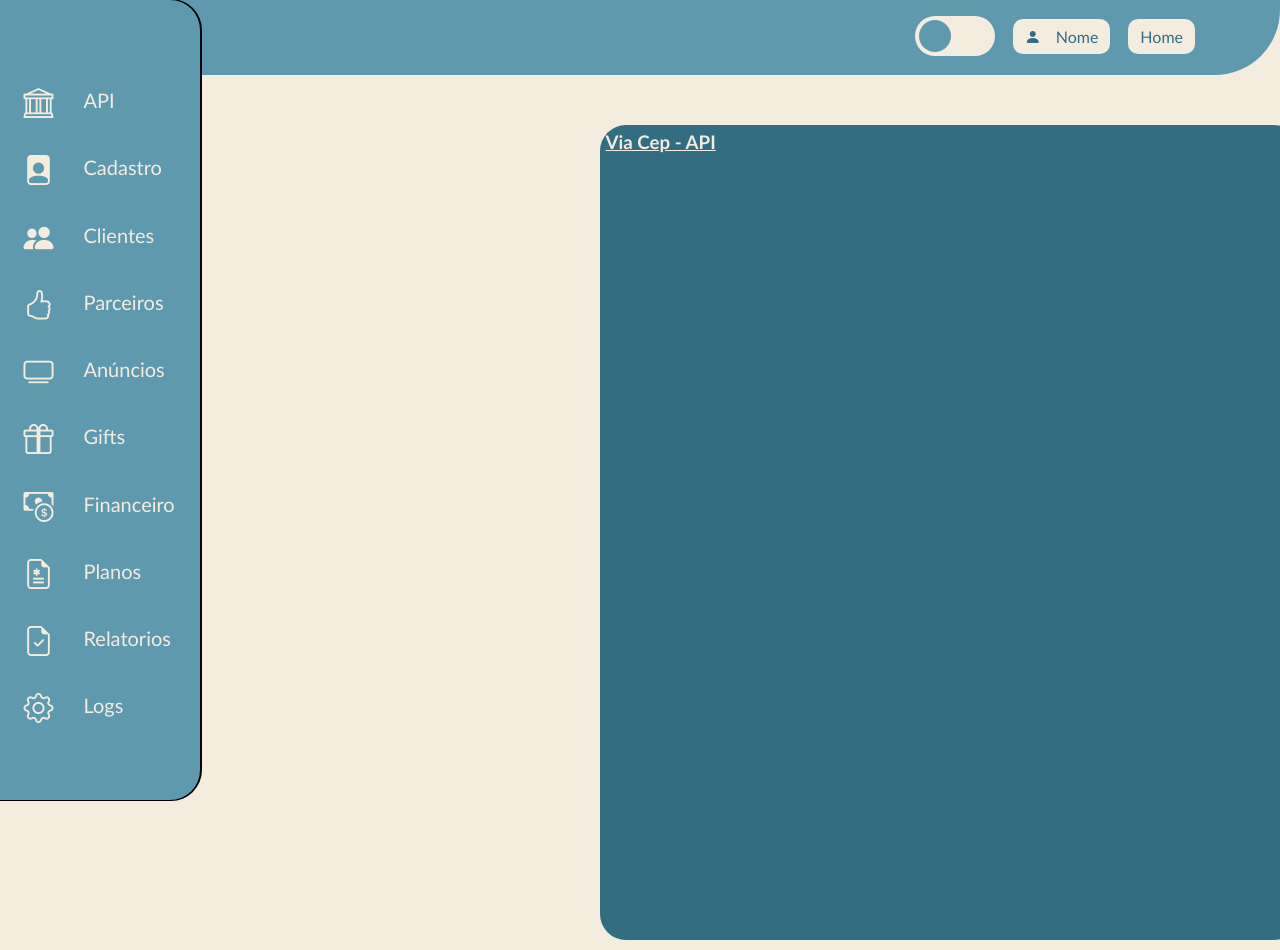
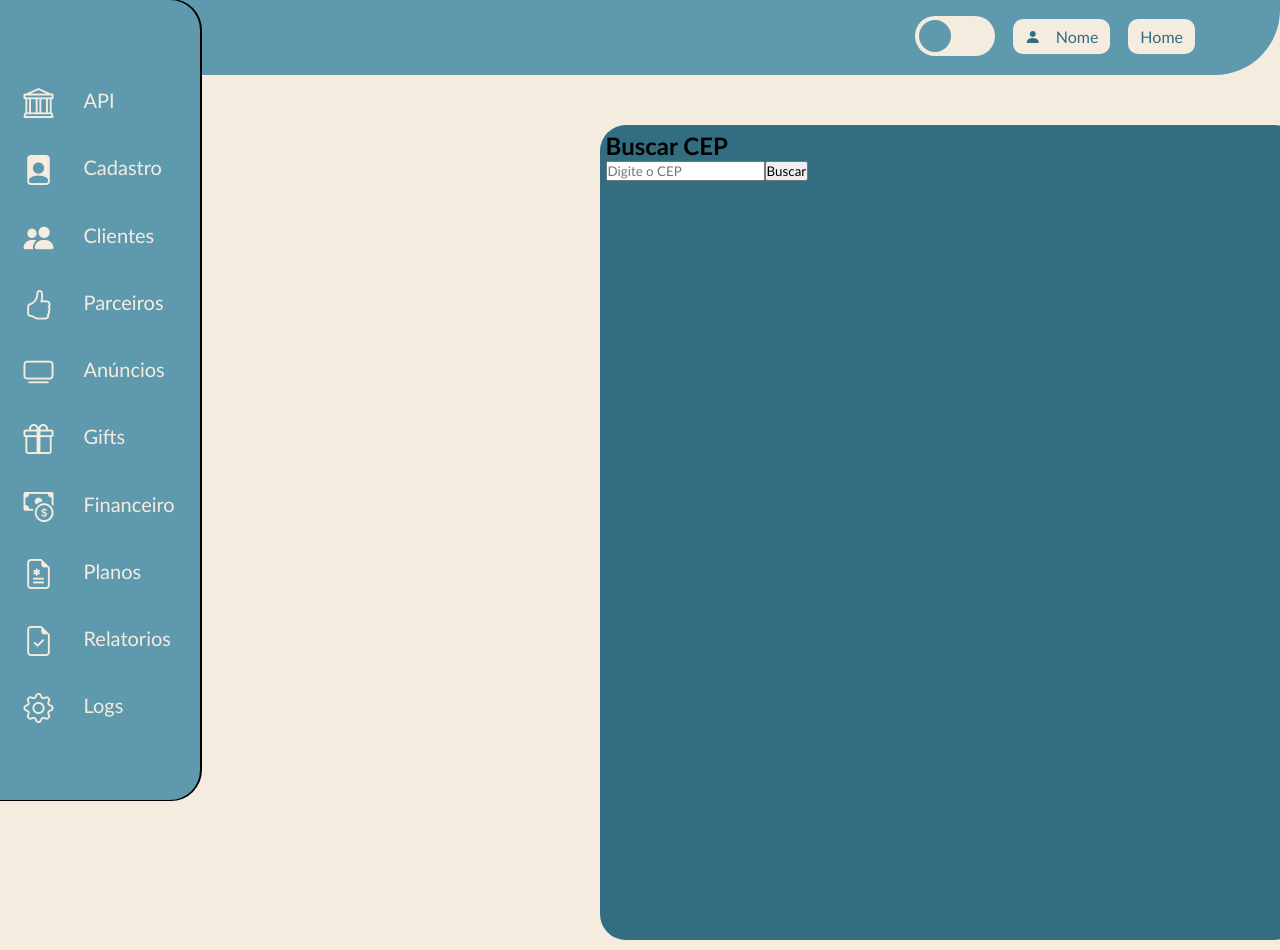
Before and after one commit to rian-salin/Interfaces_API_vue, a Vue app: page /Cep in a window 1280 px wide. Built offline with nearby package versions, Linux system fonts and the light colour scheme.

Commit message:
update - add API Backend

```diff
--- a/src/components/FormCep.vue
+++ b/src/components/FormCep.vue
@@ -1,12 +1,41 @@
-<script>
-    export default{
-        name: "FormCep",
+<script setup>
+import { ref } from 'vue';
+import axios from 'axios';
+
+const cep = ref('');
+const endereco = ref(null);
+
+const buscarCep = async () => {
+    if (cep.value.length === 8) {
+        try {
+            const response = await axios.get(`http://localhost:3000/cep/${cep.value}`);
+            endereco.value = response.data;
+        } catch (error) {
+            console.error('Erro ao buscar o CEP', error);
+        }
+    } else {
+        alert('Digite um CEP válido com 8 dígitos.');
     }
+};
 </script>
 
 <template>
     <section>
-        <h3 class="titulo">Via Cep - API</h3>
+        <div class="container">
+        <h2>Buscar CEP</h2>
+        <input v-model="cep" placeholder="Digite o CEP" />
+        <button @click="buscarCep">Buscar</button>
+
+        <div v-if="endereco">
+            <h3>Endereço Encontrado:</h3>
+            <p><strong>CEP:</strong> {{ endereco.cep }}</p>
+            <p><strong>Logradouro:</strong> {{ endereco.logradouro }}</p>
+            <p><strong>Bairro:</strong> {{ endereco.bairro }}</p>
+            <p><strong>Cidade:</strong> {{ endereco.localidade }}</p>
+            <p><strong>Estado:</strong> {{ endereco.uf }}</p>
+            <p><strong>DDD:</strong> {{ endereco.ddd }}</p>
+        </div>
+    </div>
     </section>
 </template>
 
```
Also changed, not shown: 1 other file (tests, documents, lock files or other folders).
